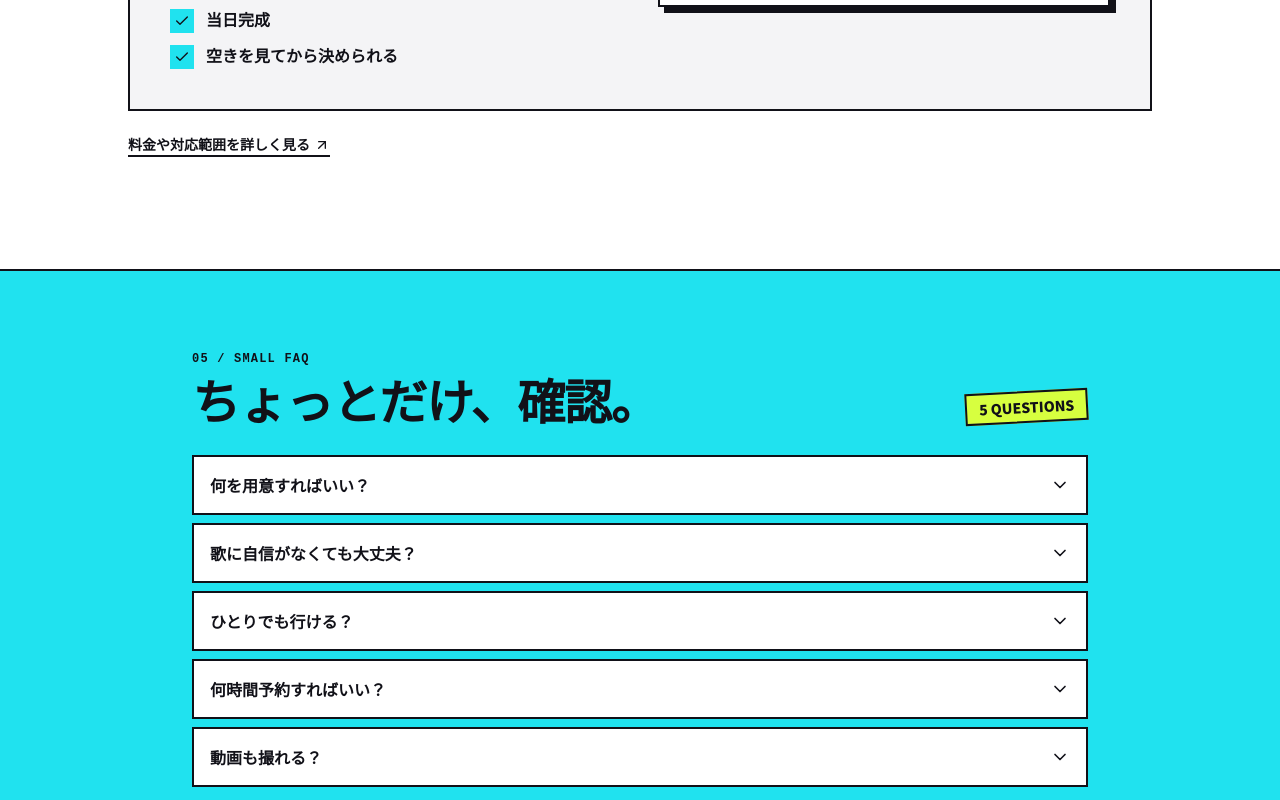
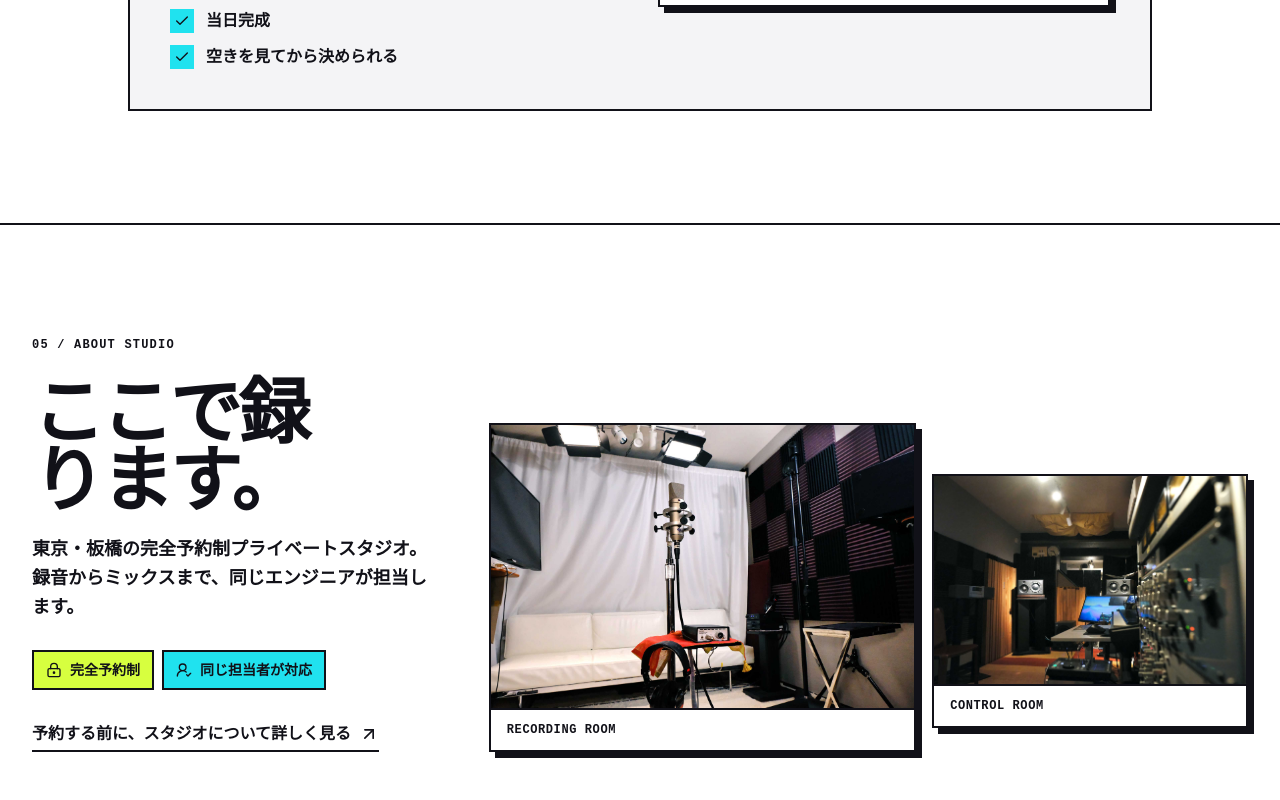
Before and after one commit to tetsufujiki/usi-utattemita, a Next.js app: page / in a window 1280 px wide. Shown: the part 4420-5220 px from the top of the page. Built offline with nearby package versions, Linux system fonts and the light colour scheme.

Commit message:
feat: add AboutStudio section and update FAQ order
Co-authored-by: United Studio Inc <289687829+tetsufujiki@users.noreply.github.com>

```diff
--- a/app/page.tsx
+++ b/app/page.tsx
@@ -5,6 +5,7 @@ import { WhatYouCanMake } from "@/components/sections/what-you-can-make";
 import { SessionSample } from "@/components/sections/session-sample";
 import { FirstSession } from "@/components/sections/first-session";
 import { Included } from "@/components/sections/included";
+import { AboutStudio } from "@/components/sections/about-studio";
 import { Faq } from "@/components/sections/faq";
 import { FinalCta } from "@/components/sections/final-cta";
 
@@ -79,6 +80,7 @@ export default function Home() {
         <SessionSample />
         <FirstSession />
         <Included />
+        <AboutStudio />
         <Faq />
         <FinalCta />
       </main>
--- /dev/null
+++ b/components/sections/about-studio.tsx
@@ -0,0 +1,86 @@
+import Image from "next/image";
+import { ArrowUpRight, LockKeyhole, UserRoundCheck } from "lucide-react";
+
+const STUDIO_URL = "https://rec.united-studio.com/";
+
+export function AboutStudio() {
+  return (
+    <section
+      id="about-studio"
+      aria-labelledby="about-studio-heading"
+      className="border-b-2 border-foreground bg-background px-4 py-20 md:px-8 md:py-28"
+    >
+      <div className="mx-auto w-full max-w-7xl">
+        <p className="font-mono text-xs font-bold uppercase tracking-widest">
+          05 / About studio
+        </p>
+
+        <div className="mt-5 grid gap-10 lg:grid-cols-[0.7fr_1.3fr] lg:items-end lg:gap-12">
+          <div>
+            <h2
+              id="about-studio-heading"
+              className="font-heading text-5xl font-black leading-[0.95] tracking-[-0.045em] text-balance md:text-7xl"
+            >
+              ここで録ります。
+            </h2>
+            <p className="mt-6 max-w-xl text-base font-semibold leading-relaxed md:text-lg">
+              <span className="block">東京・板橋の完全予約制プライベートスタジオ。</span>
+              <span className="block">録音からミックスまで、同じエンジニアが担当します。</span>
+            </p>
+
+            <ul className="mt-7 flex flex-wrap gap-2 text-sm font-bold">
+              <li className="flex items-center gap-2 border-2 border-foreground bg-surprise px-3 py-2">
+                <LockKeyhole className="size-4" aria-hidden="true" />
+                完全予約制
+              </li>
+              <li className="flex items-center gap-2 border-2 border-foreground bg-secondary px-3 py-2">
+                <UserRoundCheck className="size-4" aria-hidden="true" />
+                同じ担当者が対応
+              </li>
+            </ul>
+
+            <a
+              href={STUDIO_URL}
+              className="group mt-8 inline-flex items-center gap-2 border-b-2 border-foreground pb-1 text-sm font-bold transition-colors hover:text-primary focus-visible:outline-4 focus-visible:outline-offset-4 md:text-base"
+            >
+              予約する前に、スタジオについて詳しく見る
+              <ArrowUpRight className="size-5 shrink-0 transition-transform group-hover:-translate-y-0.5 group-hover:translate-x-0.5" aria-hidden="true" />
+            </a>
+          </div>
+
+          <div className="grid gap-4 sm:grid-cols-[1.15fr_0.85fr] sm:items-end">
+            <figure className="pop-shadow overflow-hidden border-2 border-foreground bg-card">
+              <div className="relative aspect-[3/2]">
+                <Image
+                  src="/images/DSCF3309.jpg"
+                  alt="マイクとソファを備えた明るい録音ブース"
+                  fill
+                  sizes="(min-width: 1024px) 43vw, (min-width: 640px) 55vw, calc(100vw - 32px)"
+                  className="object-cover"
+                />
+              </div>
+              <figcaption className="border-t-2 border-foreground px-4 py-3 font-mono text-xs font-bold uppercase tracking-wider">
+                Recording room
+              </figcaption>
+            </figure>
+
+            <figure className="pop-shadow overflow-hidden border-2 border-foreground bg-card sm:mb-6">
+              <div className="relative aspect-[3/2]">
+                <Image
+                  src="/images/DSCF3209.jpg"
+                  alt="モニターと音響機器が並ぶスタジオのコントロールルーム"
+                  fill
+                  sizes="(min-width: 1024px) 28vw, (min-width: 640px) 38vw, calc(100vw - 32px)"
+                  className="object-cover object-center"
+                />
+              </div>
+              <figcaption className="border-t-2 border-foreground px-4 py-3 font-mono text-xs font-bold uppercase tracking-wider">
+                Control room
+              </figcaption>
+            </figure>
+          </div>
+        </div>
+      </div>
+    </section>
+  );
+}
--- a/components/sections/faq.tsx
+++ b/components/sections/faq.tsx
@@ -12,7 +12,7 @@ export function Faq() {
   return (
     <section id="faq" aria-labelledby="faq-heading" className="border-b-2 border-foreground bg-secondary px-4 py-16 md:px-8 md:py-20">
       <div className="mx-auto w-full max-w-4xl">
-        <div className="flex items-end justify-between gap-4"><div><p className="font-mono text-xs font-bold uppercase tracking-widest">05 / Small FAQ</p><h2 id="faq-heading" className="mt-2 font-heading text-4xl font-black tracking-tight md:text-5xl">ちょっとだけ、確認。</h2></div><span className="hidden -rotate-3 border-2 border-foreground bg-surprise px-3 py-1 font-heading text-sm font-black md:block">5 QUESTIONS</span></div>
+        <div className="flex items-end justify-between gap-4"><div><p className="font-mono text-xs font-bold uppercase tracking-widest">06 / Small FAQ</p><h2 id="faq-heading" className="mt-2 font-heading text-4xl font-black tracking-tight md:text-5xl">ちょっとだけ、確認。</h2></div><span className="hidden -rotate-3 border-2 border-foreground bg-surprise px-3 py-1 font-heading text-sm font-black md:block">5 QUESTIONS</span></div>
         <div className="mt-8 grid gap-2">
           {faqs.map((faq) => <details key={faq.q} className="group border-2 border-foreground bg-background"><summary className="flex cursor-pointer list-none items-center justify-between gap-3 px-4 py-4 font-heading font-black focus-visible:outline-4 focus-visible:outline-offset-2 [&::-webkit-details-marker]:hidden">{faq.q}<ChevronDown className="size-5 shrink-0 transition-transform group-open:rotate-180" /></summary><p className="border-t-2 border-foreground px-4 py-4 text-sm font-medium leading-relaxed text-muted-foreground">{faq.a}</p></details>)}
         </div>
--- a/components/sections/included.tsx
+++ b/components/sections/included.tsx
@@ -26,7 +26,6 @@ export function Included() {
             </div>
           </div>
         </div>
-        <a href="https://rec.united-studio.com" target="_blank" rel="noopener noreferrer" className="mt-6 inline-flex items-center gap-1 border-b-2 border-foreground text-sm font-bold focus-visible:outline-4 focus-visible:outline-offset-4">料金や対応範囲を詳しく見る <ArrowUpRight className="size-4" /></a>
       </div>
     </section>
   );
```
Also changed, not shown: public/images/DSCF3209.jpg (added), public/images/DSCF3309.jpg (added).
